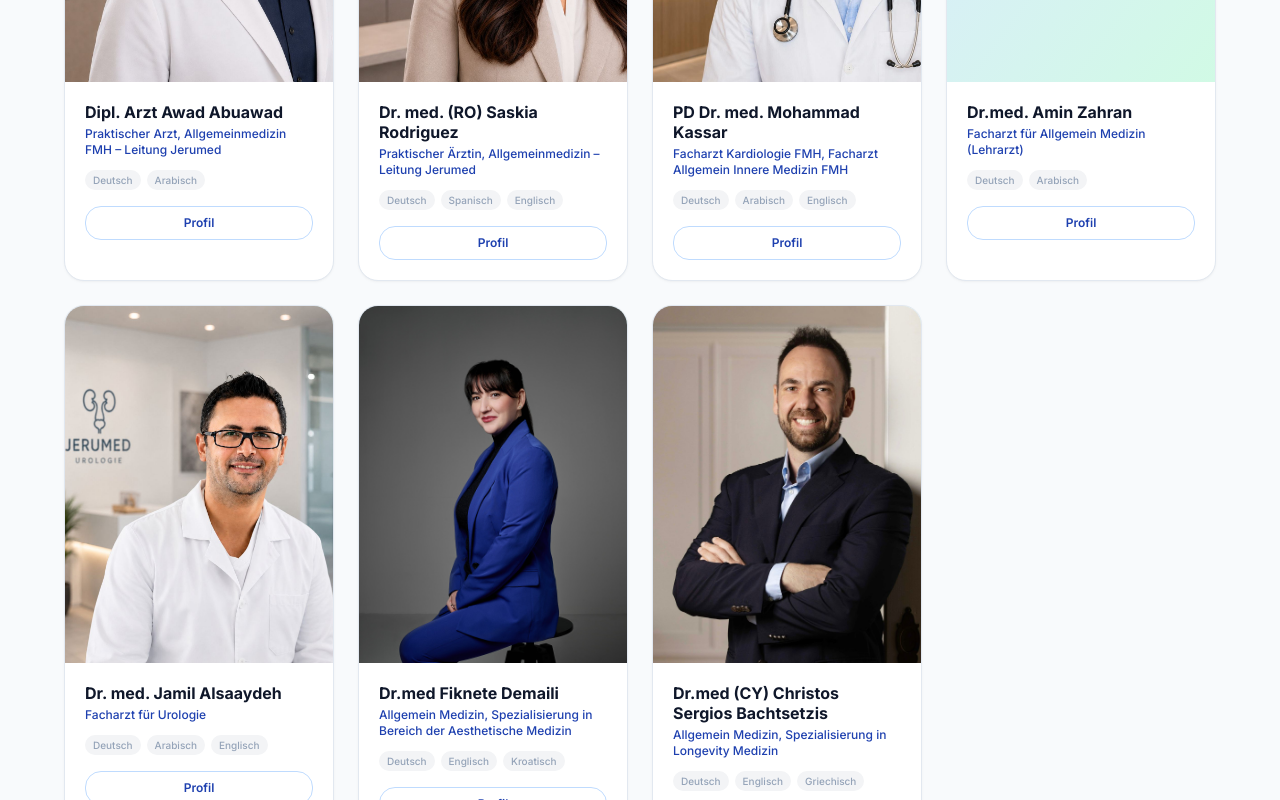
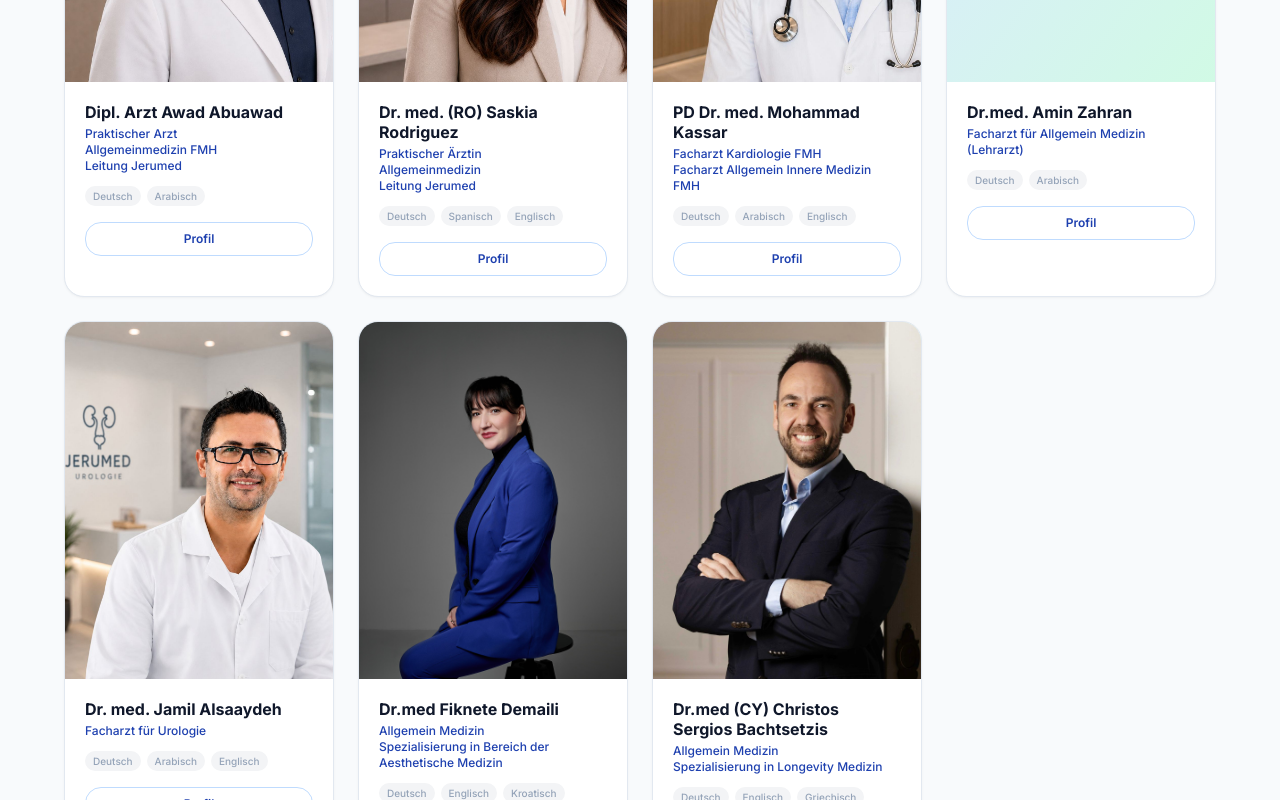
Before and after one commit to kirkl9tall/static_clinics_website, a Next.js app: page /de/team in a window 1280 px wide. Shown: the part 920-1720 px from the top of the page. Built offline with nearby package versions, Linux system fonts and the light colour scheme.

Commit message:
names doctors

```diff
--- a/messages/de.json
+++ b/messages/de.json
@@ -658,17 +658,17 @@
   },
   "doctors": {
     "abuawad": {
-      "title": "Praktischer Arzt, Allgemeinmedizin FMH – Leitung Jerumed",
+      "title": "Praktischer Arzt\nAllgemeinmedizin FMH\nLeitung Jerumed",
       "specialty": "Allgemeinmedizin",
       "bio": "Als Praxenleiter von Jerumed vereint A. Abuawad hervorragende klinische Fähigkeiten mit strategischem Gesundheitsmanagement. Er steht für Qualität und patientenorientierte Betreuung."
     },
     "rodriguez": {
-      "title": "Praktischer Ärztin, Allgemeinmedizin – Leitung Jerumed",
+      "title": "Praktischer Ärztin\nAllgemeinmedizin\nLeitung Jerumed",
       "specialty": "Allgemeinmedizin",
       "bio": "Dr. Rodriguez bringt eine herzliche, patientenorientierte Herangehensweise in die Allgemeinmedizin mit besonderem Fokus auf Frauengesundheit und Prävention."
     },
     "kassar": {
-      "title": "Facharzt Kardiologie FMH, Facharzt Allgemein Innere Medizin FMH",
+      "title": "Facharzt Kardiologie FMH\nFacharzt Allgemein Innere Medizin FMH",
       "specialty": "Allgemeinmedizin",
       "bio": "Dr. Kassar wird in Kürze Teil unseres Teams. Biografie und weitere Details folgen."
     },
@@ -683,12 +683,12 @@
       "bio": "Med. Jamil Alsaaydeh ist Facharzt für Urologie und Kinderurologie. Als Belegarzt bietet er umfassende urologische Versorgung für Erwachsene und Kinder."
     },
     "fiknete": {
-      "title": "Allgemein Medizin, Spezialisierung in Bereich der Aesthetische Medizin",
+      "title": "Allgemein Medizin\nSpezialisierung in Bereich der Aesthetische Medizin",
       "specialty": "Ästhetische Medizin",
       "bio": "Dr. med. Demaili Fiknete ist eine Fachärztin für Ästhetische Medizin mit über 10 Jahren klinischer Erfahrung in Radiologie, Strahlentherapie, Neurologie und Notfallmedizin. Seit 2019 konzentriert sie sich ausschließlich auf nicht-invasive ästhetische Behandlungen."
     },
     "bachtsetzis": {
-      "title": "Allgemein Medizin, Spezialisierung in Longevity Medizin",
+      "title": "Allgemein Medizin\nSpezialisierung in Longevity Medizin",
       "specialty": "Allgemeinmedizin",
       "bio": "Chris Bachtsetzis ist ein international tätiger Mediziner mit Schwerpunkt auf Allgemeinmedizin, Prävention und modernen Ansätzen der Gesundheitsoptimierung."
     }
--- a/messages/en.json
+++ b/messages/en.json
@@ -658,17 +658,17 @@
   },
   "doctors": {
     "abuawad": {
-      "title": "General Practitioner, General Medicine FMH – Head of Jerumed",
+      "title": "General Practitioner\nGeneral Medicine FMH\nHead of Jerumed",
       "specialty": "General Medicine",
       "bio": "As Practice Director of Jerumed, A. Abuawad combines excellent clinical skills with strategic health management. He stands for quality and patient-centered care."
     },
     "rodriguez": {
-      "title": "General Practitioner, General Medicine – Head of Jerumed",
+      "title": "General Practitioner\nGeneral Medicine\nHead of Jerumed",
       "specialty": "General Medicine",
       "bio": "Dr. Rodriguez brings a warm, patient-centered approach to general medicine with a special focus on women's health and prevention."
     },
     "kassar": {
-      "title": "Specialist Cardiology FMH, Specialist General Internal Medicine FMH",
+      "title": "Specialist Cardiology FMH\nSpecialist General Internal Medicine FMH",
       "specialty": "General Medicine",
       "bio": "Dr. Kassar will soon join our team. Biography and further details to follow."
     },
@@ -683,12 +683,12 @@
       "bio": "Med. Jamil Alsaaydeh is a specialist in urology and pediatric urology. As an attending physician, he provides comprehensive urological care for adults and children."
     },
     "fiknete": {
-      "title": "General Medicine, Specialization in Aesthetic Medicine",
+      "title": "General Medicine\nSpecialization in Aesthetic Medicine",
       "specialty": "Aesthetic Medicine",
       "bio": "Dr. med. Demaili Fiknete is a specialist in aesthetic medicine with over 10 years of clinical experience in radiology, radiation therapy, neurology and emergency medicine. Since 2019, she has focused exclusively on non-invasive aesthetic treatments."
     },
     "bachtsetzis": {
-      "title": "General Medicine, Specialization in Longevity Medicine",
+      "title": "General Medicine\nSpecialization in Longevity Medicine",
       "specialty": "General Medicine",
       "bio": "Chris Bachtsetzis is an internationally active physician specializing in general medicine, prevention, and modern approaches to health optimization."
     }
--- a/src/app/[locale]/team/[slug]/page.tsx
+++ b/src/app/[locale]/team/[slug]/page.tsx
@@ -117,7 +117,7 @@ export default async function DoctorPage({ params }: { readonly params: Promise<
             {/* Info */}
             <div className="md:col-span-2 pt-4">
               <h1 className="text-3xl md:text-4xl font-bold text-text-primary dark:text-text-dark-primary mb-1">{doctor.name}</h1>
-              <p className="text-lg text-text-secondary dark:text-text-dark-secondary italic mb-4">{doctorTitle}</p>
+              <p className="text-lg text-text-secondary dark:text-text-dark-secondary italic mb-4 whitespace-pre-line">{doctorTitle}</p>
 
               <div className="inline-flex items-center gap-2 px-4 py-2 bg-primary-50 dark:bg-primary-500/10 rounded-full text-sm font-medium text-primary-700 dark:text-primary-300 mb-6">
                 {doctorSpecialty}
--- a/src/components/cards/doctor-card.tsx
+++ b/src/components/cards/doctor-card.tsx
@@ -65,7 +65,7 @@ export default function DoctorCard({ doctor, index = 0 }: DoctorCardProps) {
         <h3 className="font-bold text-base text-text-primary dark:text-text-dark-primary mb-1 group-hover:text-primary-600 dark:group-hover:text-primary-400 transition-colors leading-tight">
           {doctor.name}
         </h3>
-        <p className="text-xs text-primary-600 dark:text-primary-400 font-medium mb-3 line-clamp-2">
+        <p className="text-xs text-primary-600 dark:text-primary-400 font-medium mb-3 whitespace-pre-line">
           {title}
         </p>
 
--- a/src/components/sections/team-preview.tsx
+++ b/src/components/sections/team-preview.tsx
@@ -63,7 +63,7 @@ export default function TeamPreview() {
                   <h3 className="font-semibold text-text-primary dark:text-text-dark-primary group-hover:text-primary-600 dark:group-hover:text-primary-400 transition-colors">
                     {doc.name}
                   </h3>
-                  <p className="text-xs text-primary-600 dark:text-primary-400 font-medium mt-0.5 mb-3">
+                  <p className="text-xs text-primary-600 dark:text-primary-400 font-medium mt-0.5 mb-3 whitespace-pre-line">
                     {titleMap[doc.id] ?? doc.title}
                   </p>
 
--- a/src/data/doctors.ts
+++ b/src/data/doctors.ts
@@ -5,7 +5,7 @@ export const doctors: Doctor[] = [
     id: "abuawad",
     slug: "dr-a-abuawad",
     name: "Dipl. Arzt Awad Abuawad",
-    title: "Praktischer Arzt, Allgemeinmedizin FMH – Leitung Jerumed",
+    title: "Praktischer Arzt\nAllgemeinmedizin FMH\nLeitung Jerumed",
     specialty: "Allgemeinmedizin",
     certifications: ["Diplom Allgemeinmedizin", "Praxisleitung"],
     languages: ["Deutsch", "Arabisch"],
@@ -22,7 +22,7 @@ export const doctors: Doctor[] = [
     id: "rodriguez",
     slug: "dr-saskia-rodriguez",
     name: "Dr. med. (RO) Saskia Rodriguez",
-    title: "Praktischer Ärztin, Allgemeinmedizin – Leitung Jerumed",
+    title: "Praktischer Ärztin\nAllgemeinmedizin\nLeitung Jerumed",
     specialty: "Allgemeinmedizin",
     certifications: ["Diplom Allgemeinmedizin", "Frauengesundheit"],
     languages: ["Deutsch", "Spanisch", "Englisch", "Französisch", "Rumänisch"],
@@ -39,7 +39,7 @@ export const doctors: Doctor[] = [
     id: "kassar",
     slug: "dr-kassar",
     name: "PD Dr. med. Mohammad Kassar",
-    title: "Facharzt Kardiologie FMH, Facharzt Allgemein Innere Medizin FMH",
+    title: "Facharzt Kardiologie FMH\nFacharzt Allgemein Innere Medizin FMH",
     specialty: "Allgemeinmedizin",
     certifications: [],
     languages: ["Deutsch", "Arabisch", "Englisch"],
@@ -90,7 +90,7 @@ export const doctors: Doctor[] = [
     id: "fiknete",
     slug: "dr-demaili-fiknete",
     name: "Dr.med Fiknete Demaili",
-    title: "Allgemein Medizin, Spezialisierung in Bereich der Aesthetische Medizin",
+    title: "Allgemein Medizin\nSpezialisierung in Bereich der Aesthetische Medizin",
     specialty: "Ästhetische Medizin",
     certifications: ["Facharzt Ästhetische Medizin", "NEAUVIA Nrose Protocol Trainer", "CUTERA SecretPro"],
     languages: ["Deutsch", "Englisch", "Kroatisch"],
@@ -107,7 +107,7 @@ export const doctors: Doctor[] = [
     id: "bachtsetzis",
     slug: "dr-chris-bachtsetzis",
     name: "Dr.med (CY) Christos Sergios Bachtsetzis",
-    title: "Allgemein Medizin, Spezialisierung in Longevity Medizin",
+    title: "Allgemein Medizin\nSpezialisierung in Longevity Medizin",
     specialty: "Allgemeinmedizin",
     certifications: ["Facharzt Allgemeinmedizin", "Prävention", "Biohacking", "Metabolische Gesundheit"],
     languages: ["Deutsch", "Englisch", "Griechisch"],
```
Also changed, not shown: 1 other file (tests, documents, lock files or other folders).
